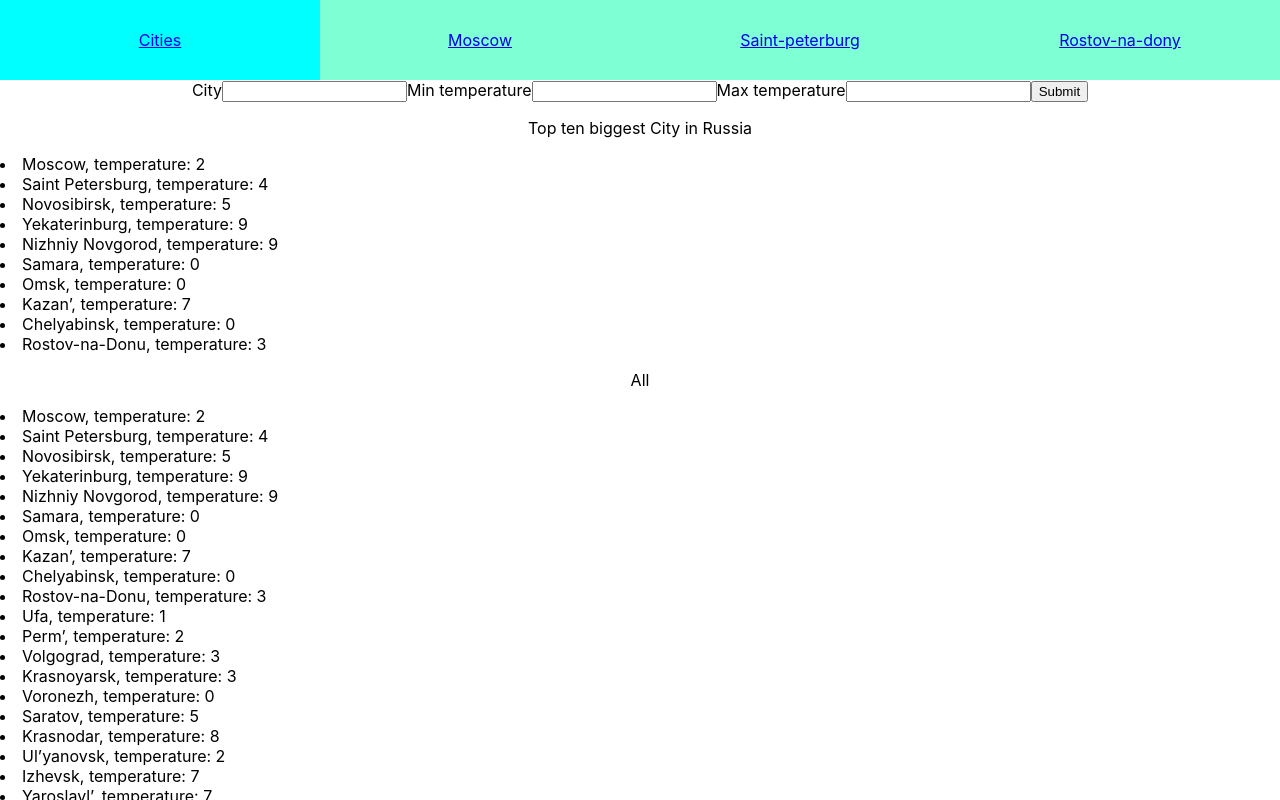
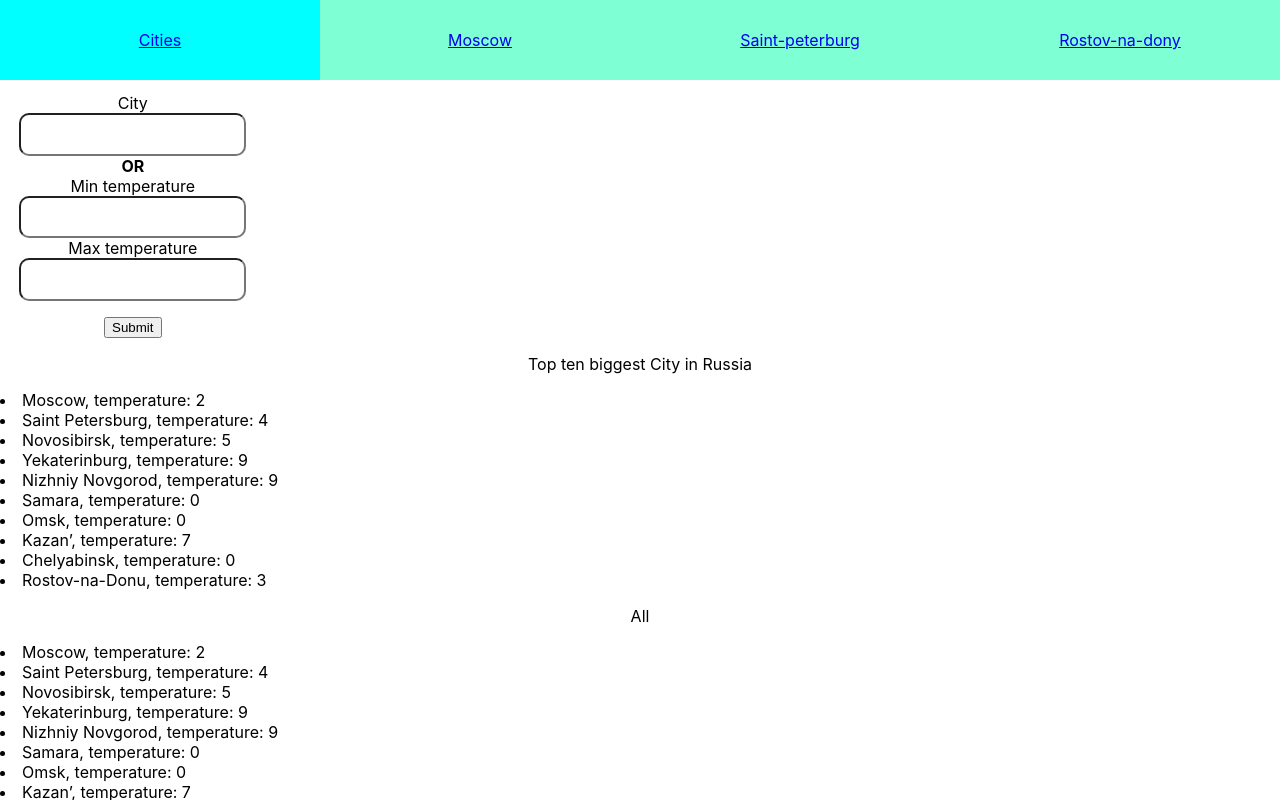
Before and after one commit to MibenCoop/weather_widget, a React (Create React App) app: page / in a window 1280 px wide. Shown: the top 800 px of the page. Built offline with nearby package versions, Linux system fonts and the light colour scheme.

Commit message:
Added some styles and some validation

```diff
--- a/src/containers/CityList/index.tsx
+++ b/src/containers/CityList/index.tsx
@@ -40,23 +40,22 @@ export class CityListContainer extends Component<IProps, IState> {
     maxTemperature: any
   ) => {
     const { cities }: any = this.props;
-    console.log(minTemperature);
+    console.log("bla", minTemperature, maxTemperature);
     if (name.length > 0) {
       return cities.filter((city: any) => city.name === name);
-    } else if (minTemperature > 0) {
-      return cities.filter((city: any) => city.temperature >= minTemperature);
-    } else if (maxTemperature > 0) {
-      return cities.filter((city: any) => city.temperature <= maxTemperature);
-    } else {
+    } else if (minTemperature && maxTemperature) {
       return cities.filter(
         (city: any) =>
           city.temperature <= maxTemperature &&
           city.temperature >= minTemperature
       );
+    } else if (minTemperature) {
+      return cities.filter((city: any) => city.temperature >= minTemperature);
+    } else if (maxTemperature) {
+      return cities.filter((city: any) => city.temperature <= maxTemperature);
     }
   };
   selectCities({ city, minTemperature, maxTemperature }: SelectedCities) {
-    // console.log("selectCities", city, minTemperature, maxTemperature);
     const selectedCities = this.getCitiesByCelector(
       city,
       minTemperature,
--- /dev/null
+++ b/src/containers/SignupForm/SignupForm.module.css
@@ -0,0 +1,31 @@
+.errorMessage {
+  color: red;
+  font-size: 14px;
+  margin-top: 0.25rem;
+}
+
+.signUpForm {
+  display: flex;
+  flex-direction: column;
+  width: 240px;
+  align-items: center;
+  margin: 1%;
+}
+
+button[type="submit"] {
+  margin-top: 1rem;
+}
+
+input[type="email"],
+input[type="text"],
+input[type="number"] {
+  padding: 0.65rem 0.5rem;
+  font-size: 1rem;
+  /* border: 2px solid aquamarine; */
+  /* background-color: grey; */
+  color: var(--gray-800);
+  border-radius: 10px;
+  -webkit-appearance: none;
+  -moz-appearance: none;
+  appearance: none;
+}
--- a/src/containers/SignupForm/index.tsx
+++ b/src/containers/SignupForm/index.tsx
@@ -1,15 +1,28 @@
 import React from "react";
 import { Formik, Field, Form, ErrorMessage } from "formik";
 import * as Yup from "yup";
+
+import styles from "./SignupForm.module.css";
+
+export const CustomErrorMessage = (props: any) => {
+  console.log("erroes", props);
+  return <div className={styles.errorMessage}>{props.children}</div>;
+};
 
 export const SignupForm = ({ selectCities }: any) => {
   return (
     <Formik
       initialValues={{ city: "", minTemperature: "", maxTemperature: "" }}
       validationSchema={Yup.object({
-        city: Yup.string().max(15, "Must be 15 characters or less"),
-        min: Yup.number(),
-        max: Yup.number()
+        city: Yup.string()
+          .max(15, "Must be 15 characters or less")
+          .when(["minTemperature", "maxTemperature"], {
+            is: val => !!val,
+            then: Yup.string().notRequired(),
+            otherwise: Yup.string().required()
+          }),
+        minTemperature: Yup.number(),
+        maxTemperature: Yup.number().min(Yup.ref("minTemperature"))
       })}
       onSubmit={(values, { setSubmitting }) => {
         setTimeout(() => {
@@ -19,16 +32,23 @@ export const SignupForm = ({ selectCities }: any) => {
         }, 400);
       }}
     >
-      <Form>
+      <Form className={styles.signUpForm}>
         <label htmlFor="city">City</label>
-        <Field name="city" type="text" />
-        <ErrorMessage name="city" />
+        <Field className="form-input" name="city" type="text" />
+        <ErrorMessage
+          component={CustomErrorMessage}
+          className={styles.errorMessage}
+          name="city"
+        />
+        <span>
+          <b>OR</b>
+        </span>
         <label htmlFor="minTemperature">Min temperature</label>
-        <Field name="minTemperature" type="text" />
-        <ErrorMessage name="minTemperature" />
+        <Field name="minTemperature" type="number" />
+        <ErrorMessage component={CustomErrorMessage} name="minTemperature" />
         <label htmlFor="max">Max temperature</label>
-        <Field name="maxTemperature" type="maxTemperature" />
-        <ErrorMessage name="maxTemperature" />
+        <Field name="maxTemperature" type="number" />
+        <ErrorMessage component={CustomErrorMessage} name="maxTemperature" />
         <button type="submit">Submit</button>
       </Form>
     </Formik>
```
Also changed, not shown: 1 other file (tests, documents, lock files or other folders).
